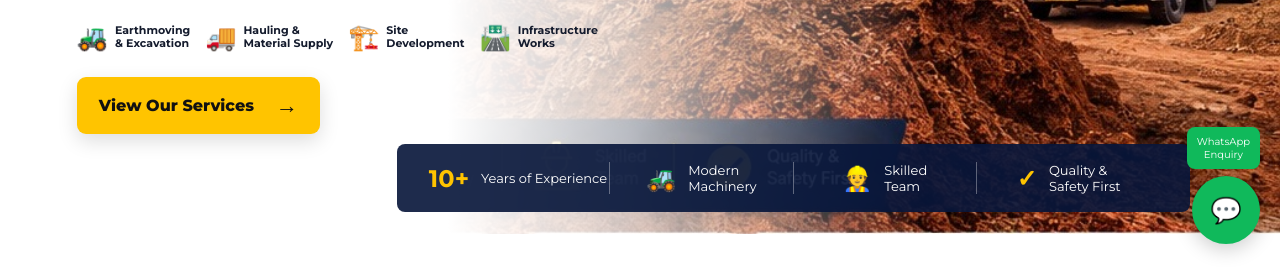
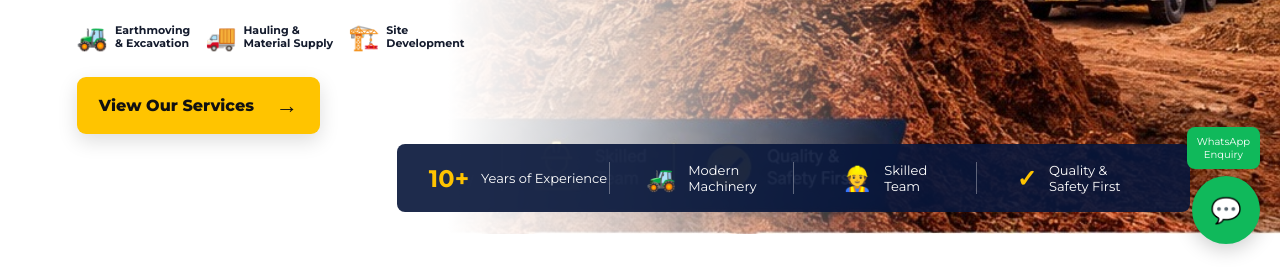
Before and after one commit to slnsearthmovers5-code/-SLNS-Earthmovers-Website, a plain HTML site: page index.html in a window 1280 px wide. Shown: the part 531-800 px from the top of the page. Drawn offline with Linux system fonts and the light colour scheme; a script that the page names is missing.

Commit message:
Update index.html

```diff
--- a/index.html
+++ b/index.html
@@ -47,7 +47,7 @@
             <span>🚜<b>Earthmoving<br>& Excavation</b></span>
             <span>🚚<b>Hauling &<br>Material Supply</b></span>
             <span>🏗️<b>Site<br>Development</b></span>
-            <span>🛣️<b>Infrastructure<br>Works</b></span>
+
           </div>
           <a class="primary-btn" href="#services">View Our Services <span>→</span></a>
         </div>
```
